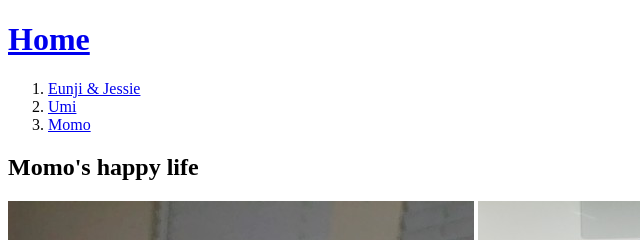
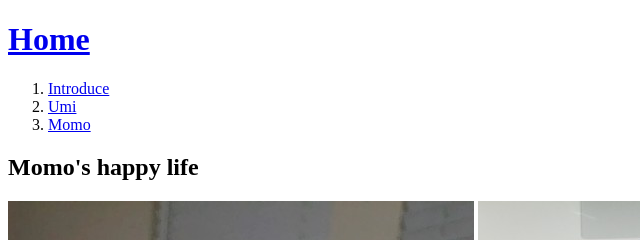
Before and after one commit to yoonun48/web1, a plain HTML site: page 3.html in a window 1280 px wide. Shown: the top 240 px of the page, 0-640 px from the left. Drawn offline with Linux system fonts and the light colour scheme.

Commit message:
Add files via upload

```diff
--- a/3.html
+++ b/3.html
@@ -8,7 +8,7 @@
 <body>
   <h1><a href="index.html">Home</a></h1>
   <ol>
-    <li><a href="1.html">Eunji & Jessie</a></li>
+    <li><a href="1.html">Introduce</a></li>
     <li><a href="2.html">Umi</a></li>
     <li><a href="3.html">Momo</a></li>
   </ol>
```
Also changed, not shown: index.html (+1 -1 lines).
